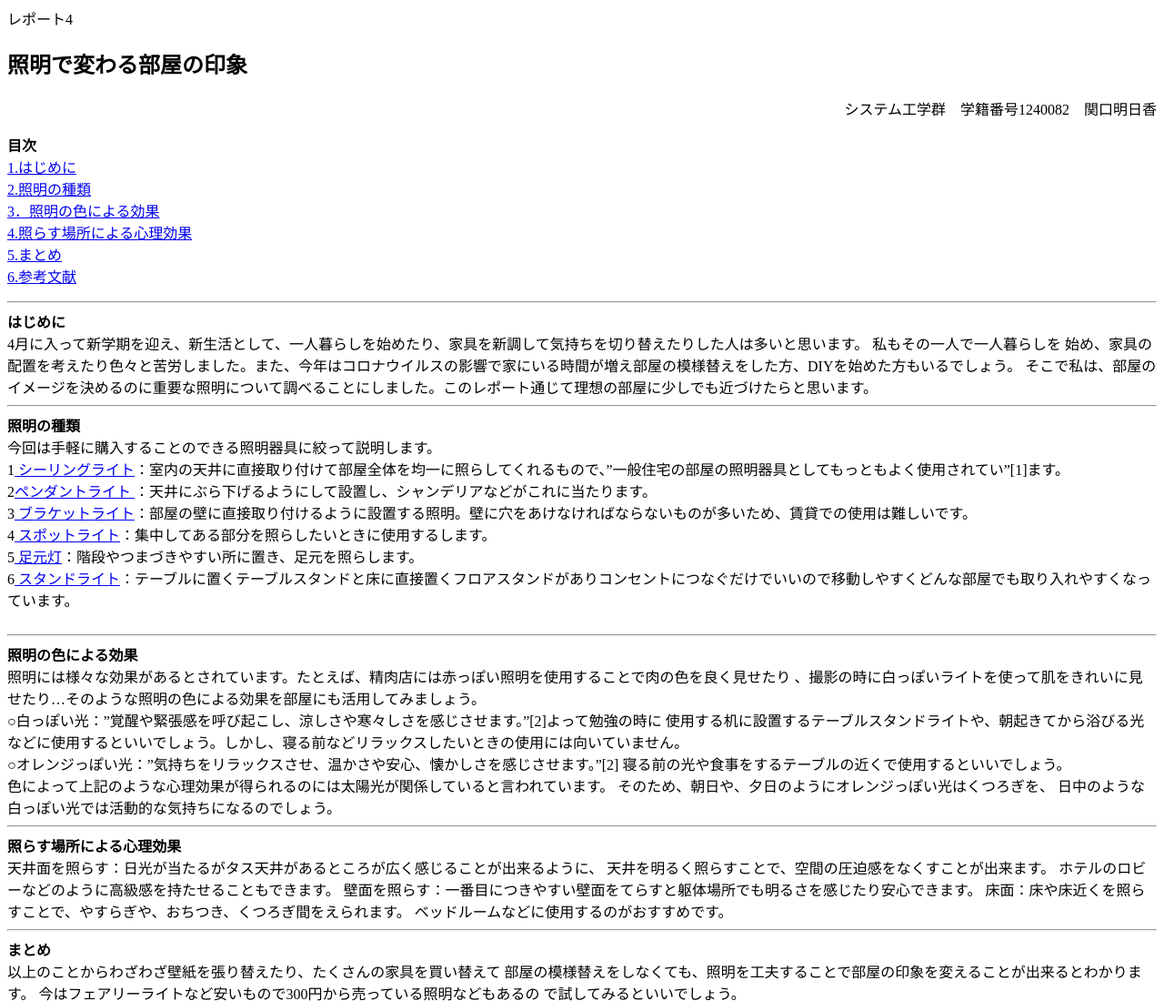
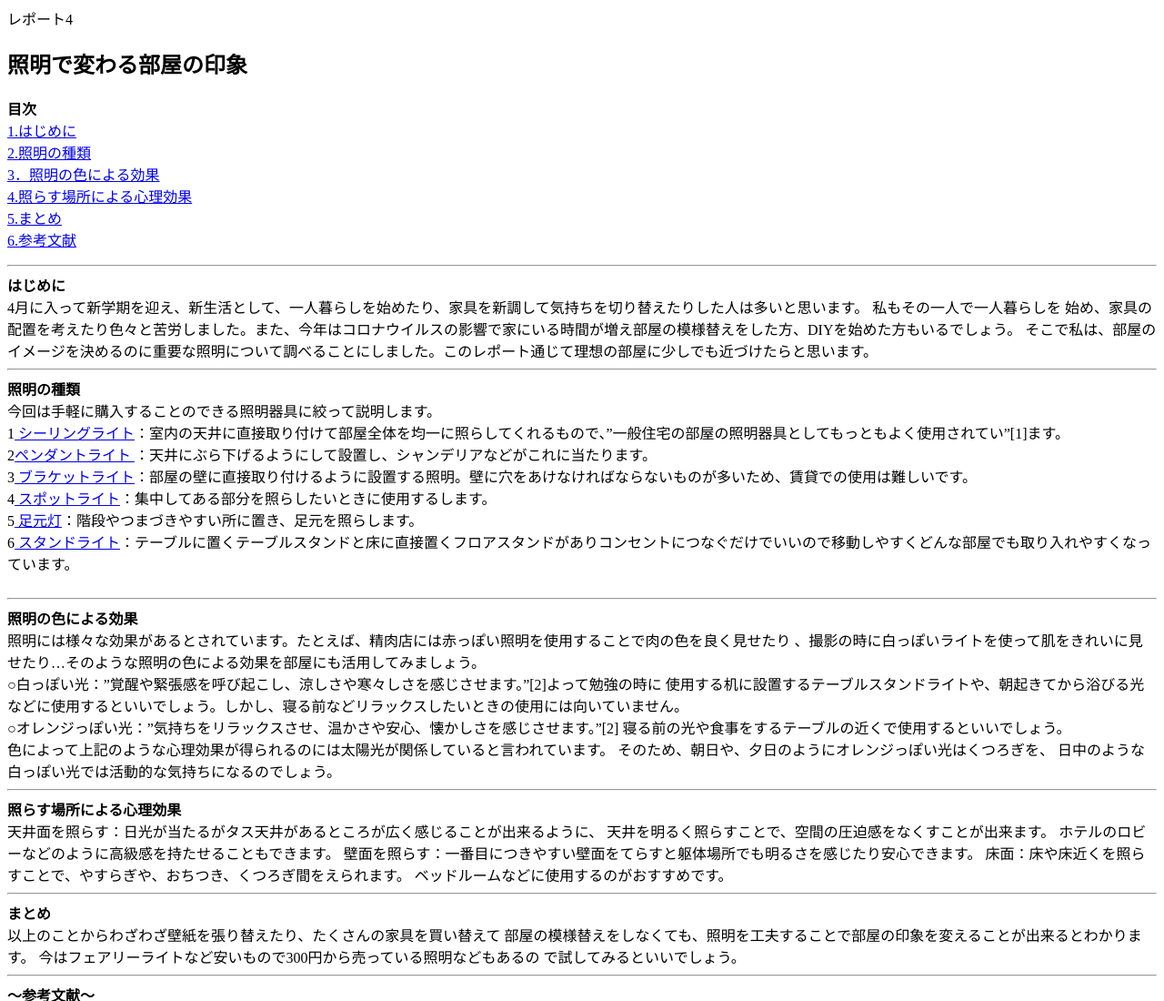
Before and after one commit to asukasekiguchi/asukasekiguchi.github.io, a plain HTML site: page cl2020.html in a window 1280 px wide. Shown: the top 1100 px of the page at 91% size. Drawn offline with Linux system fonts and the light colour scheme.

Commit message:
Update cl2020.html

```diff
--- a/cl2020.html
+++ b/cl2020.html
@@ -3,7 +3,7 @@
     レポート4
     </TITELE>
  <BODY> <A NAME="TOP"><H2>照明で変わる部屋の印象</H2>
-   <P STYLE="TEXT-ALIGN:RIGHT;">システム工学群　学籍番号1240082　関口明日香</P>
+
    <P>
 <B>目次</B><BR>
 <A HREF="#HAJIMENI">1.はじめに</A><BR>
```
